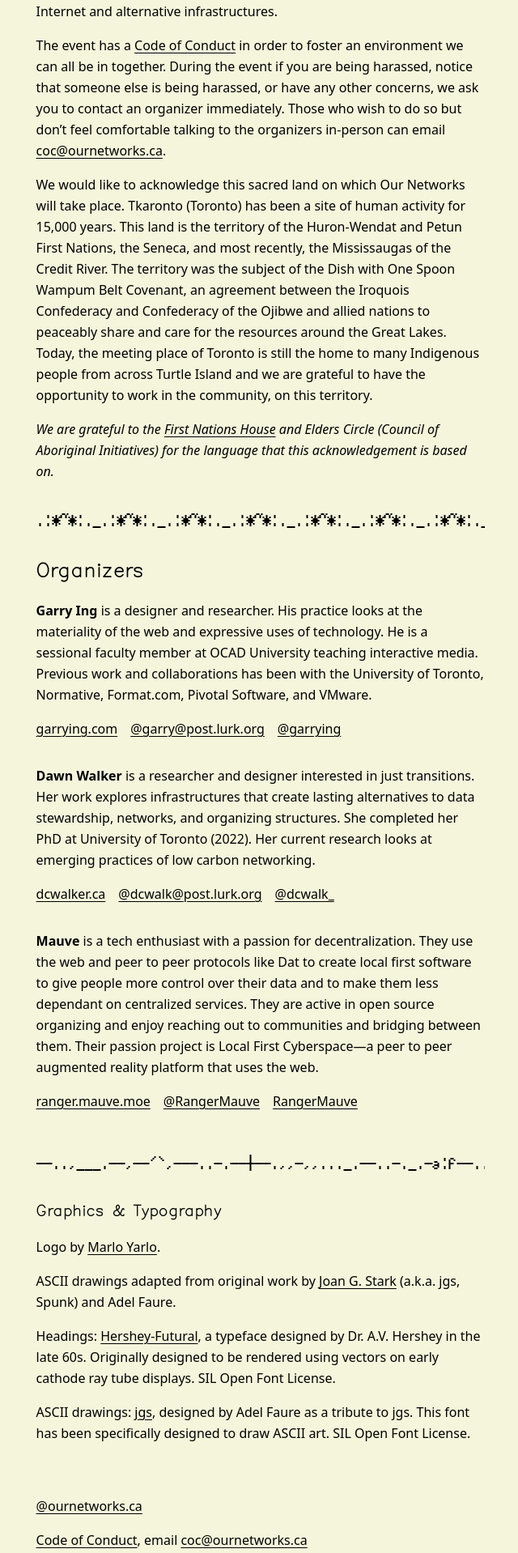
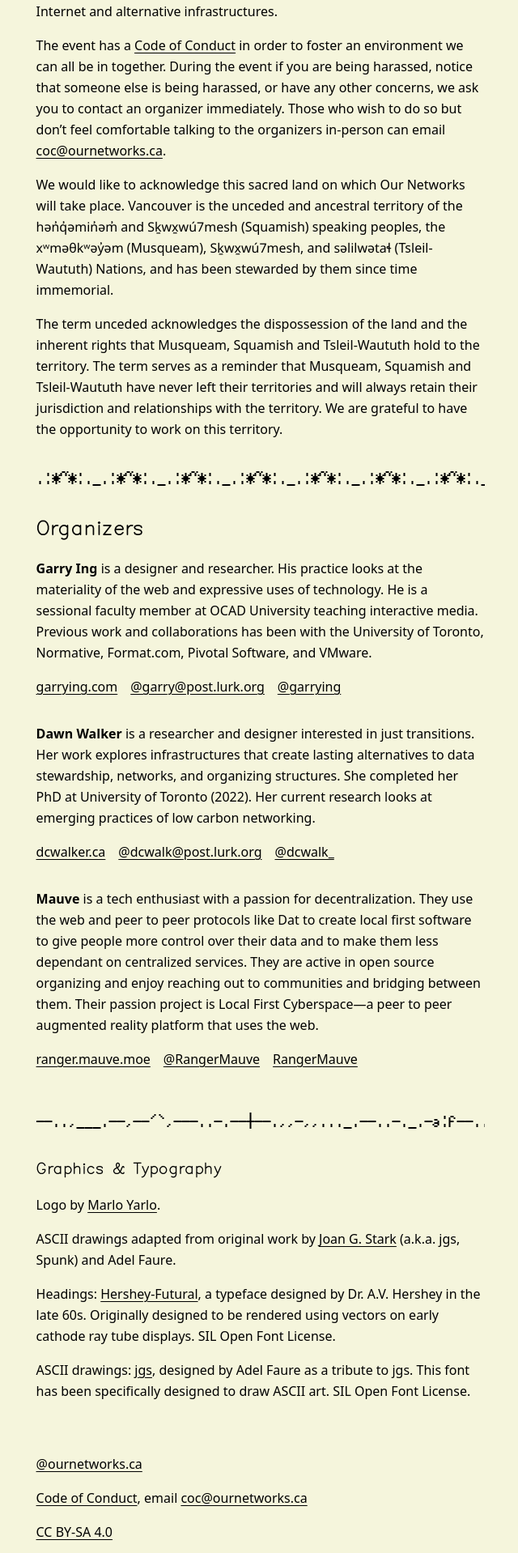
Before and after one commit to ournetworks/ournetworks.ca, a Jekyll site: the page built from about.md, in a window 1280 px wide. Shown: the part 546-2464 px from the top of the page at 81% size, without its empty margins (318-958 px from the left). Built offline with Jekyll 4.4.1, drawn with Linux system fonts in a browser that asks for light colours.

Commit message:
updated acknowledgement

```diff
--- a/_sass/_fonts.scss
+++ b/_sass/_fonts.scss
@@ -1,3 +1,12 @@
+@font-face {
+  font-family: bc-sans;
+  src: url("fonts/BCSans-Regular.woff2") format("woff2"),
+    url("fonts/BCSans-Regular.woff") format("woff");
+  font-weight: normal;
+  font-style: normal;
+  font-display: swap;
+}
+
 @font-face {
   font-family: jgs5;
   src: url("fonts/jgs5.woff2") format("woff2"),
--- a/_sass/_typography.scss
+++ b/_sass/_typography.scss
@@ -10,6 +10,10 @@
 
 .font-mono {
   font-family: var(--font-family-mono);
+}
+
+.font-bc-sans {
+  font-family: var(--font-bc-sans);
 }
 
 .leading-normal {
--- a/_sass/_variables.scss
+++ b/_sass/_variables.scss
@@ -5,13 +5,14 @@
     "Liberation Mono", "Courier New", monospace;
   --font-family: ui-sans-serif, system-ui, sans-serif, "Apple Color Emoji",
     "Segoe UI Emoji", "Segoe UI Symbol", "Noto Color Emoji";
+  --font-bc-sans: "bc-sans", ui-sans-serif, system-ui, sans-serif;
   --font-family-mono: ui-monospace, SFMono-Regular, Menlo, Monaco, Consolas,
     "Liberation Mono", "Courier New", monospace;
   --white: #fff;
   --black: #000;
   --beige: #f5f5dc;
   --grey: #d2d2c8;
-  --accent: #FF4433;
+  --accent: #ff4433;
 }
 
 .text-accent {
@@ -27,7 +28,7 @@
 }
 
 .active\:text-white:active {
- color: var(--white);
+  color: var(--white);
 }
 
 .text-white {
--- a/about.md
+++ b/about.md
@@ -9,9 +9,9 @@
 
 The event has a [Code of Conduct](/code-of-conduct/) in order to foster an environment we can all be in together. During the event if you are being harassed, notice that someone else is being harassed, or have any other concerns, we ask you to contact an organizer immediately. Those who wish to do so but don’t feel comfortable talking to the organizers in-person can email [coc@ournetworks.ca](mailto:coc@ournetworks.ca).
 
-We would like to acknowledge this sacred land on which Our Networks will take place. Tkaronto (Toronto) has been a site of human activity for 15,000 years. This land is the territory of the Huron-Wendat and Petun First Nations, the Seneca, and most recently, the Mississaugas of the Credit River. The territory was the subject of the Dish with One Spoon Wampum Belt Covenant, an agreement between the Iroquois Confederacy and Confederacy of the Ojibwe and allied nations to peaceably share and care for the resources around the Great Lakes. Today, the meeting place of Toronto is still the home to many Indigenous people from across Turtle Island and we are grateful to have the opportunity to work in the community, on this territory.
+We would like to acknowledge this sacred land on which Our Networks will take place. Vancouver is the unceded and ancestral territory of the <span class="font-bc-sans">hən̓q̓əmin̓əm̓</span> and <span class="font-bc-sans">Sḵwx̱wú7mesh</span> (Squamish) speaking peoples, the <span class="font-bc-sans">xʷməθkʷəy̓əm</span> (Musqueam), <span class="font-bc-sans">Sḵwx̱wú7mesh</span>, and <span class="font-bc-sans">səlilwətaɬ</span> (Tsleil-Waututh) Nations, and has been stewarded by them since time immemorial.
 
-_We are grateful to the [First Nations House](https://studentlife.utoronto.ca/service/first-nations-house/) and Elders Circle (Council of Aboriginal Initiatives) for the language that this acknowledgement is based on._
+The term unceded acknowledges the dispossession of the land and the inherent rights that Musqueam, Squamish and Tsleil-Waututh hold to the territory. The term serves as a reminder that Musqueam, Squamish and Tsleil-Waututh have never left their territories and will always retain their jurisdiction and relationships with the territory. We are grateful to have the opportunity to work on this territory.
 
 <pre role="img" aria-label="ASCII divider" class="font-display-mono aliased text-10 inline-flex max-w-prose overflow-hidden w-100">
 .:*~*:._.:*~*:._.:*~*:._.:*~*:._.:*~*:._.:*~*:._.:*~*:._.:*~*
@@ -49,6 +49,6 @@
 
 ASCII drawings adapted from original work by [Joan G. Stark](https://en.wikipedia.org/wiki/Joan_Stark) (a.k.a. jgs, Spunk) and Adel Faure.
 
-Headings: [Hershey-Futural](https://gitlab.com/swrs/hershey-futural), a typeface designed by Dr. A.V. Hershey  in the late 60s. Originally designed to be rendered using vectors on early cathode ray tube displays. SIL Open Font License.
+Headings: [Hershey-Futural](https://gitlab.com/swrs/hershey-futural), a typeface designed by Dr. A.V. Hershey in the late 60s. Originally designed to be rendered using vectors on early cathode ray tube displays. SIL Open Font License.
 
 ASCII drawings: [jgs](https://gitlab.com/velvetyne/jgs/-/tree/main), designed by Adel Faure as a tribute to jgs. This font has been specifically designed to draw ASCII art. SIL Open Font License.
```
Also changed, not shown: css/fonts/BCSans-Regular.woff (added), css/fonts/BCSans-Regular.woff2 (added).
